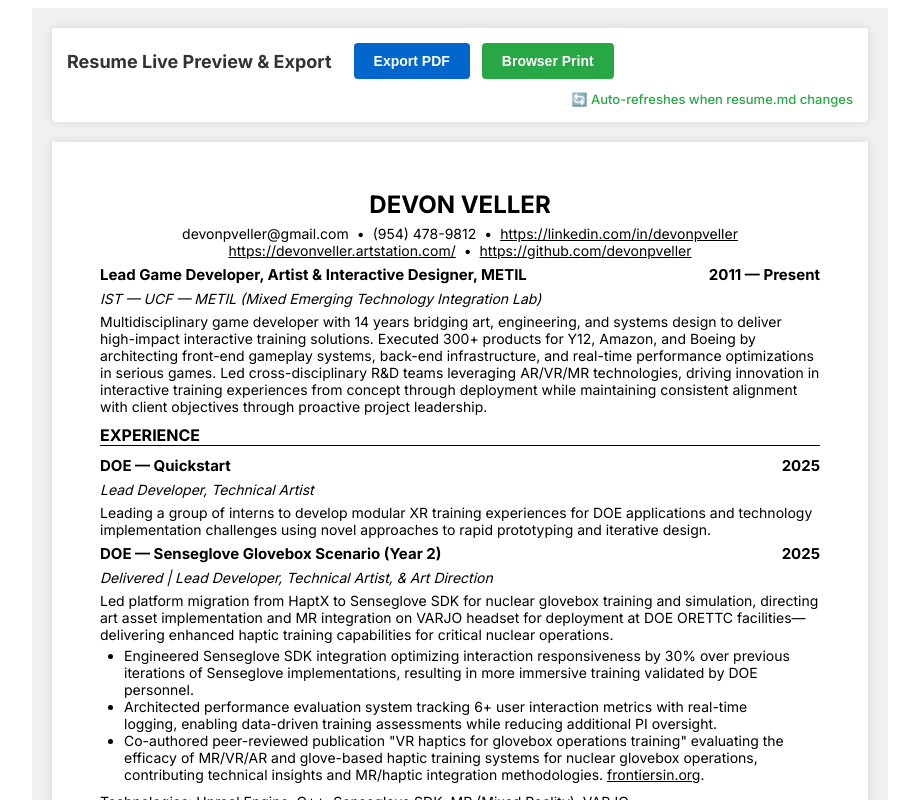
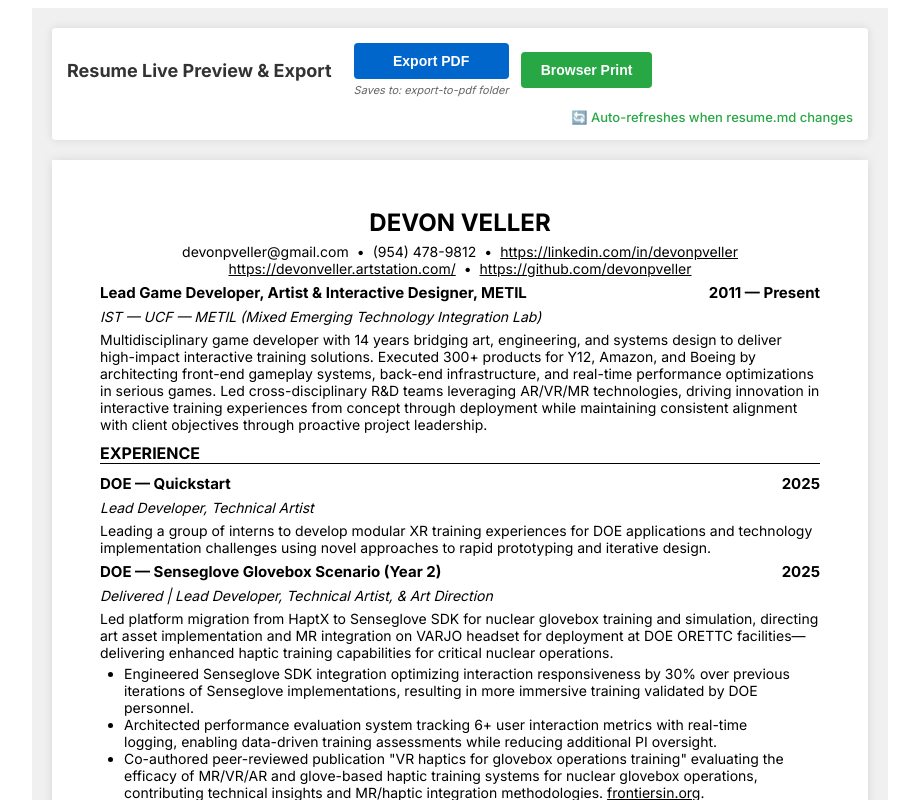
Before and after one commit to devonpveller/Resume-Markdown-PDF, a React (Vite) app in the folder export-to-pdf/: page / in a window 1280 px wide. Shown: the top 800 px of the page, without its empty margins (180-1099 px from the left). Built offline with nearby package versions, Linux system fonts and the light colour scheme; no server answers.

Commit message:
added helper text showing where the file is saved
A path for the export button is now dynamically generated and displayed under the export button and is electable so the user is able to copy/paste the directory in windows.

Adding a change directory option next.

```diff
--- a/export-to-pdf/src/App.css
+++ b/export-to-pdf/src/App.css
@@ -26,6 +26,18 @@
     font-weight: 700;
     color: #333;
     margin-right: 10px;
+}
+
+.button-group {
+    display: flex;
+    flex-direction: column;
+    gap: 4px;
+}
+
+.export-info {
+    font-size: 11px;
+    color: #666;
+    font-style: italic;
 }
 
 .auto-refresh-indicator {
--- a/export-to-pdf/src/App.jsx
+++ b/export-to-pdf/src/App.jsx
@@ -9,6 +9,7 @@ function App() {
     const [exporting, setExporting] = useState(false)
     const [exportMessage, setExportMessage] = useState('')
     const [lastModified, setLastModified] = useState(null)
+    const [exportPath, setExportPath] = useState('Loading...')
 
     async function loadResume() {
         try {
@@ -35,6 +36,12 @@ function App() {
 
     useEffect(() => {
         loadResume()
+
+        // Fetch the export path from the server
+        fetch('/api/export-path')
+            .then(res => res.json())
+            .then(data => setExportPath(data.path))
+            .catch(() => setExportPath('export-to-pdf folder'))
 
         // Check for file changes every 2 seconds
         const interval = setInterval(async () => {
@@ -92,9 +99,12 @@ function App() {
         <div className="app-container">
             <div className="controls no-print">
                 <div className="title">Resume Live Preview & Export</div>
-                <button onClick={handleExport} disabled={exporting} className="export-btn">
-                    {exporting ? 'Exporting...' : 'Export PDF'}
-                </button>
+                <div className="button-group">
+                    <button onClick={handleExport} disabled={exporting} className="export-btn">
+                        {exporting ? 'Exporting...' : 'Export PDF'}
+                    </button>
+                    <span className="export-info">Saves to: {exportPath}</span>
+                </div>
                 <button onClick={handlePrint} className="print-btn">
                     Browser Print
                 </button>
--- a/export-to-pdf/vite.config.js
+++ b/export-to-pdf/vite.config.js
@@ -12,6 +12,20 @@ const exportApiPlugin = () => ({
     name: 'export-api',
     configureServer(server) {
         server.middlewares.use(async (req, res, next) => {
+            // Export path info endpoint
+            if (req.url === '/api/export-path' && req.method === 'GET') {
+                const today = new Date().toISOString().split('T')[0]
+                const exportDir = path.resolve(path.dirname(fileURLToPath(import.meta.url)))
+                const fullPath = path.join(exportDir, `Resume-Devon-Veller-${today}.pdf`)
+
+                res.writeHead(200, { 'Content-Type': 'application/json' })
+                res.end(JSON.stringify({
+                    path: fullPath
+                }))
+                return
+            }
+
+            // Export PDF endpoint
             if (req.url === '/api/export-pdf' && req.method === 'POST') {
                 try {
                     console.log('Export PDF requested...')
```
